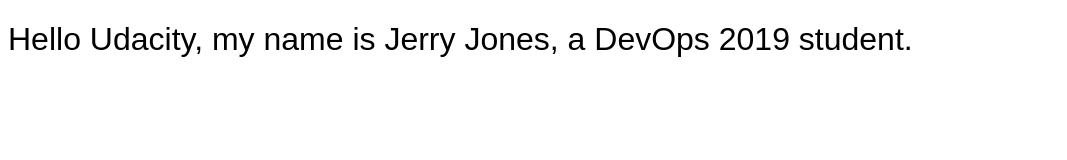
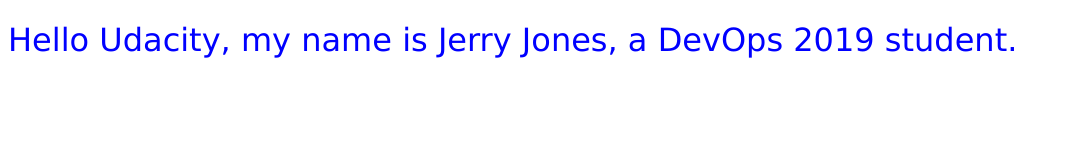
Before and after one commit to j-j-jones/udacity-devops-capstone-blue, a plain HTML site: page index.html in a window 1280 px wide. Shown: the whole page, without its empty margins (0-1067 px from the left). Drawn offline with Linux system fonts and the light colour scheme.

Commit message:
Update index.html

```diff
--- a/index.html
+++ b/index.html
@@ -15,7 +15,7 @@
 <body>
 
     <h1>
-        Hello Udacity, my name is Jerry Jones, a DevOps 2019 student.
+       <font face="verdana" color="blue">Hello Udacity, my name is Jerry Jones, a DevOps 2019 student.</font>
     </h1>
 
 </body>
```
